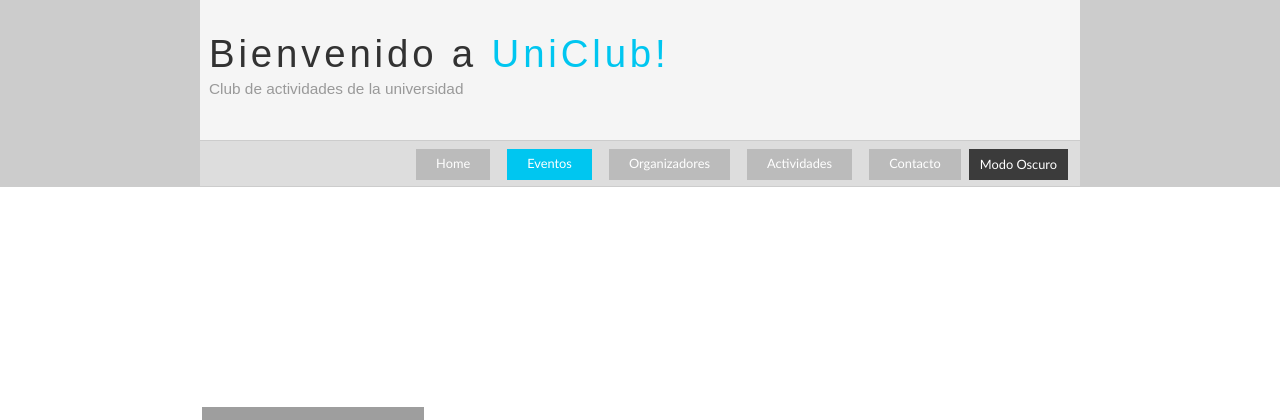
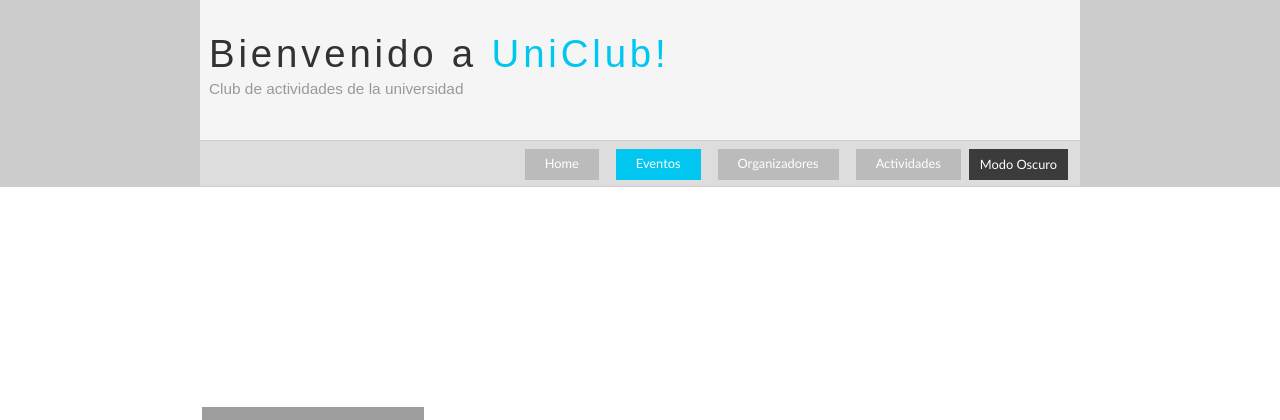
Before and after one commit to maddiesparta/UniClub, a Django app: page /ClubApp/eventos/7/ in a window 1280 px wide. Shown: the top 420 px of the page. Run offline with Django 5.2, Linux system fonts and the light colour scheme; data comes from the database, SQL or seed files in the repository; grey boxes are pictures that could not be loaded.

Commit message:
retoquest varios

```diff
--- a/ClubApp/templates/eventos/evento_actividades.html
+++ b/ClubApp/templates/eventos/evento_actividades.html
@@ -6,7 +6,6 @@
     <li class="selected"><a href="{% url 'eventos' %}">Eventos</a></li>
     <li><a href="{% url 'organizadores' %}">Organizadores</a></li>
     <li><a href="{% url 'actividades' %}">Actividades</a></li>
-    <li><a href="{% url 'eventos' %}">Contacto</a></li>
     <li id="dark-mode">Modo Oscuro</li>
 {% endblock %}
 
```
